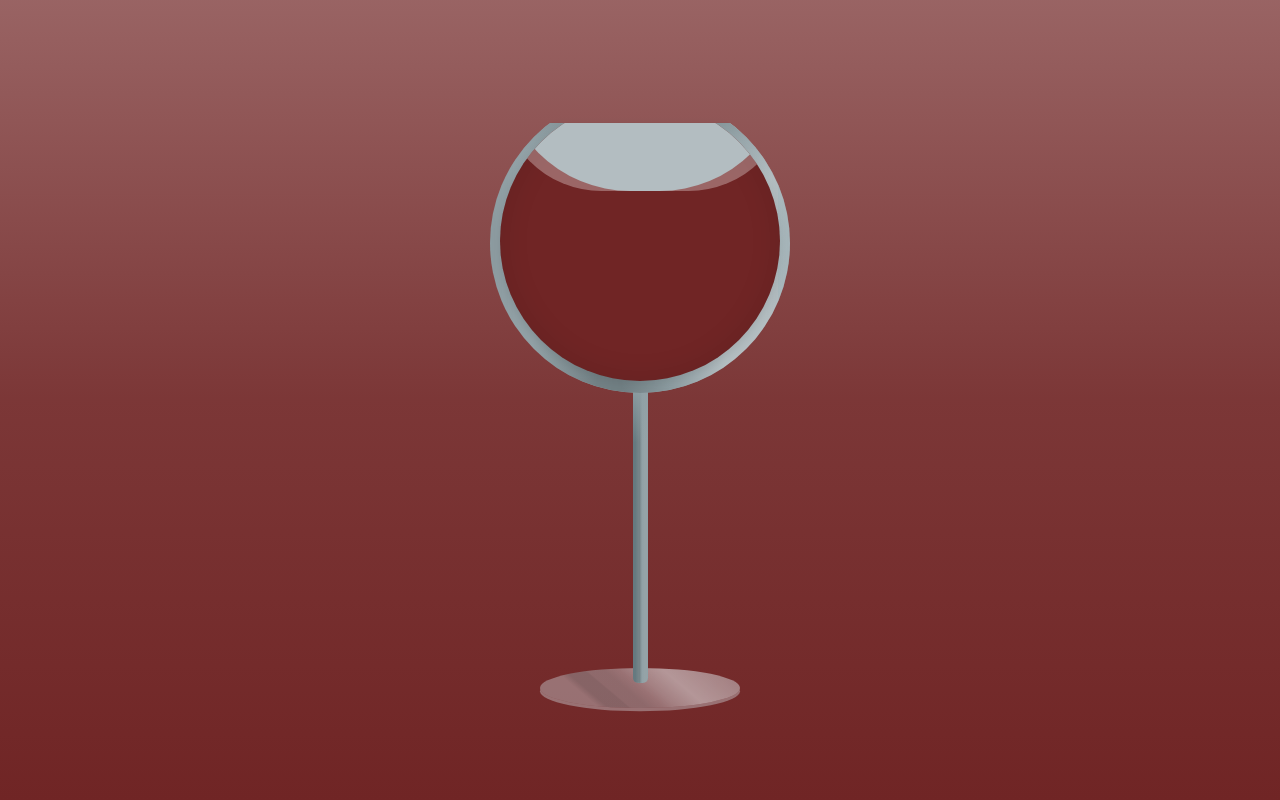
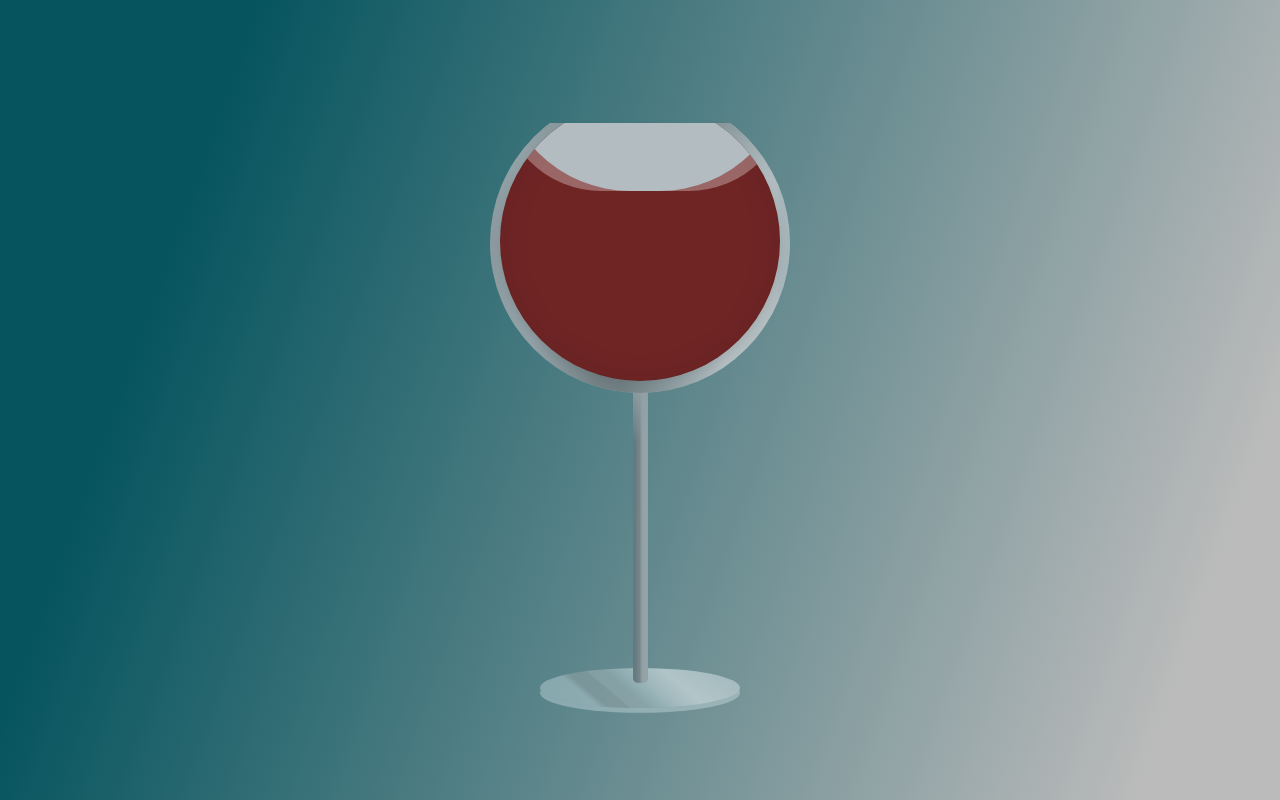
Before and after one commit to Nwoye-Ezekiel/Animation-WineGlass, a plain HTML site: page index.html in a window 1280 px wide. Drawn offline with Linux system fonts and the light colour scheme.

Commit message:
Update index.css

```diff
--- a/index.css
+++ b/index.css
@@ -11,7 +11,7 @@ html {
 body {
   position: relative;
   width: 100%;
-  background-image: linear-gradient(#702525b6, #702525ea, #702525);
+  background-image: linear-gradient( 109.6deg,  rgba(5,84,94,1) 16%, #bbb 91.1% );
   display: flex;
   flex-direction: column;
   justify-content: center;
@@ -126,7 +126,7 @@ body {
   margin-top: -15px;
   z-index: -1;
   background-color: #d8e7eb60;
-  box-shadow: 0 0.4vh #d8e7eb60;
+  box-shadow: 0 0.6vh #d8e7eb60;
   background-image: linear-gradient(
       to right,
       transparent 11vh,
```
